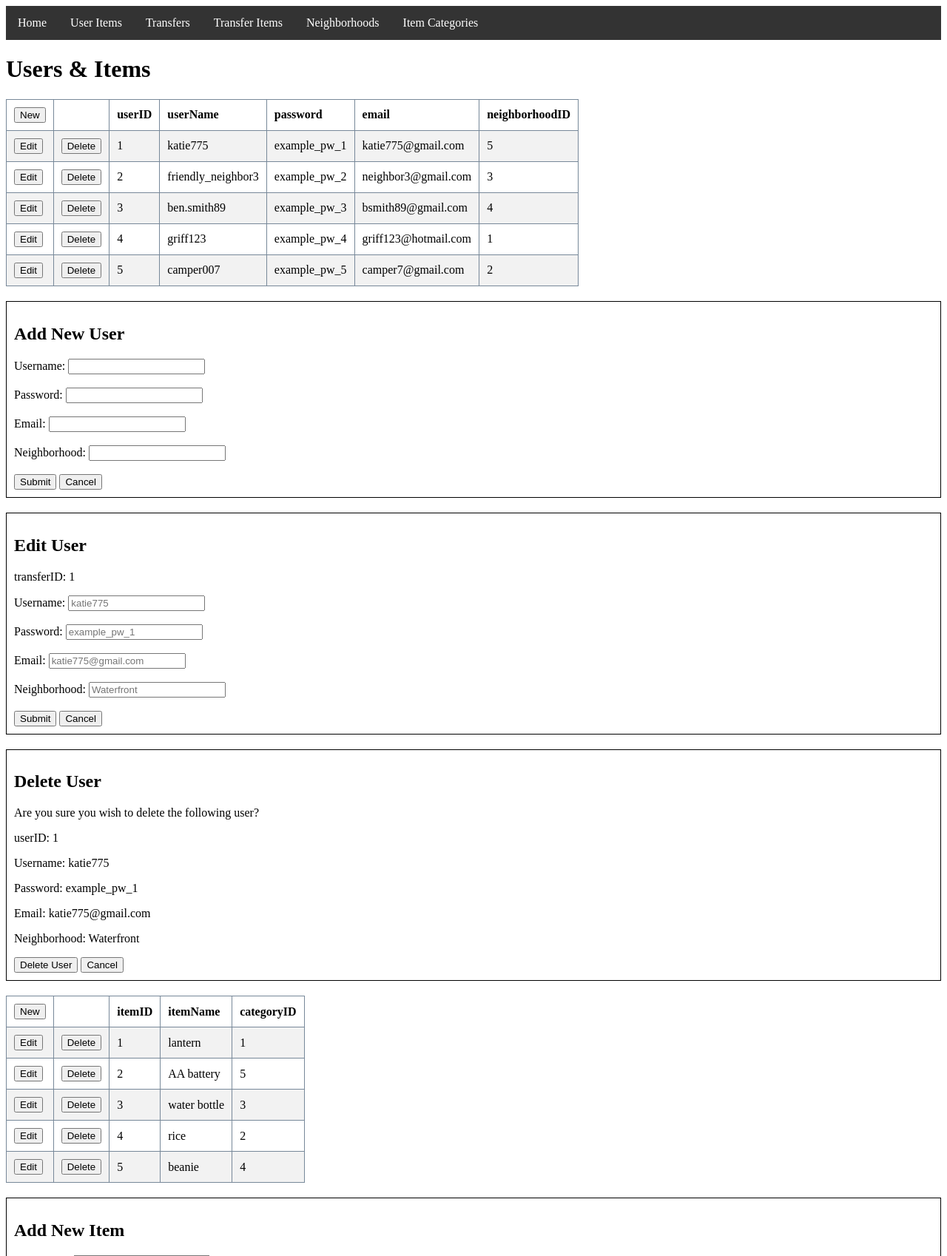
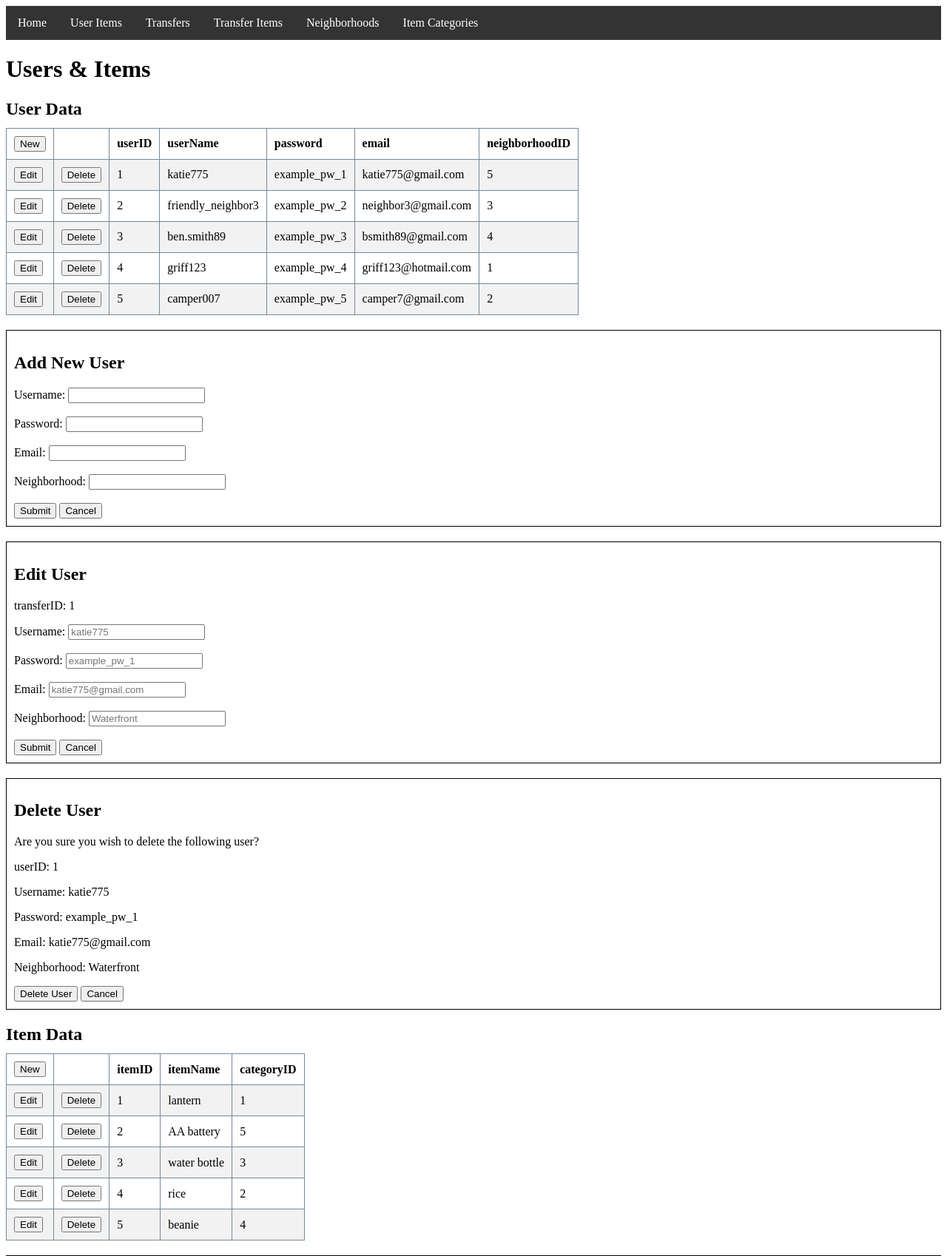
Before and after one commit to evacgriffin/item-sharing-app, a Flask app: page /user_items in a window 1280 px wide. Shown: the top 1698 px of the page at 74% size. Run offline with Flask 3, Linux system fonts and the light colour scheme.

Commit message:
Added table captions

```diff
--- a/static/style.css
+++ b/static/style.css
@@ -51,6 +51,13 @@ tr:nth-child(even) {
     background-color: #f2f2f2;
 }
 
+caption {
+    font-size: 1.5em;
+    font-weight: bold;
+    margin-bottom: 0.5em;
+    text-align: left;
+}
+
 /* ---------- Forms ---------- */
 #form {
     border: 1px solid black;
--- a/templates/item_categories.j2
+++ b/templates/item_categories.j2
@@ -29,6 +29,7 @@ URL: http://www.w3schools.com/tags/tag_form.asp
 {% block content %}
     <h1>Item Categories</h1>
     <table>
+        <caption>Item Category Data</caption>
         <tr>
             <th>
                 <button type="button">New</button>
--- a/templates/neighborhoods.j2
+++ b/templates/neighborhoods.j2
@@ -29,6 +29,7 @@ URL: http://www.w3schools.com/tags/tag_form.asp
 {% block content %}
 <h1>Neighborhoods</h1>
     <table>
+        <caption>Neighborhood Data</caption>
         <tr>
             <th>
                 <button type="button">New</button>
--- a/templates/transfer_items.j2
+++ b/templates/transfer_items.j2
@@ -29,6 +29,7 @@ URL: http://www.w3schools.com/tags/tag_form.asp
 {% block content %}
     <h1>Transfer Items</h1>
     <table>
+        <caption>Transfer Item Data</caption>
         <tr>
             <th>
                 <button type="button">New</button>
--- a/templates/transfers.j2
+++ b/templates/transfers.j2
@@ -29,6 +29,7 @@ URL: http://www.w3schools.com/tags/tag_form.asp
 {% block content %}
     <h1>Transfers</h1>
     <table>
+        <caption>Transfer Data</caption>
         <tr>
             <th>
                 <button type="button">New</button>
--- a/templates/user_items.j2
+++ b/templates/user_items.j2
@@ -29,6 +29,7 @@ URL: http://www.w3schools.com/tags/tag_form.asp
 {% block content %}
     <h1>Users & Items</h1>
     <table>
+        <caption>User Data</caption>
         <tr>
             <th>
                 <button type="button">New</button>
@@ -104,7 +105,8 @@ URL: http://www.w3schools.com/tags/tag_form.asp
         </form>
     </div>
 
-        <table>
+    <table>
+        <caption>Item Data</caption>
         <tr>
             <th>
                 <button type="button">New</button>
```
